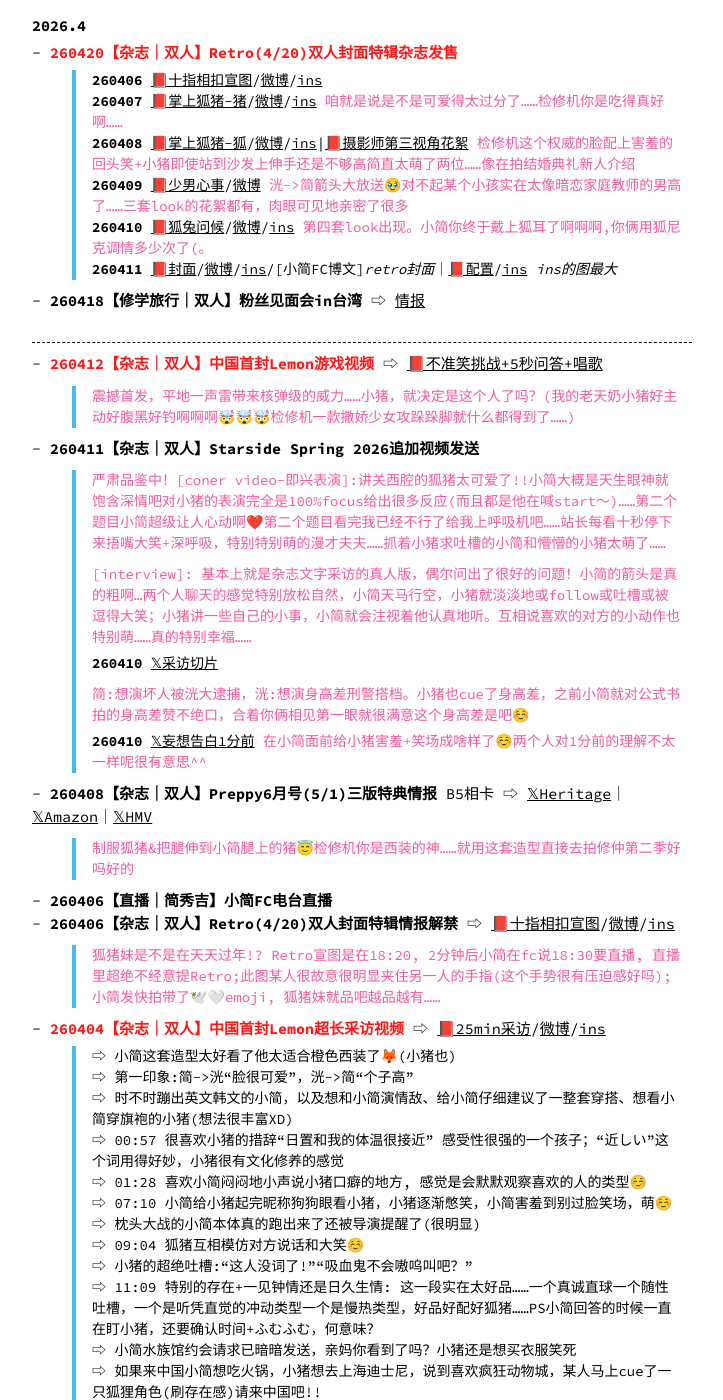
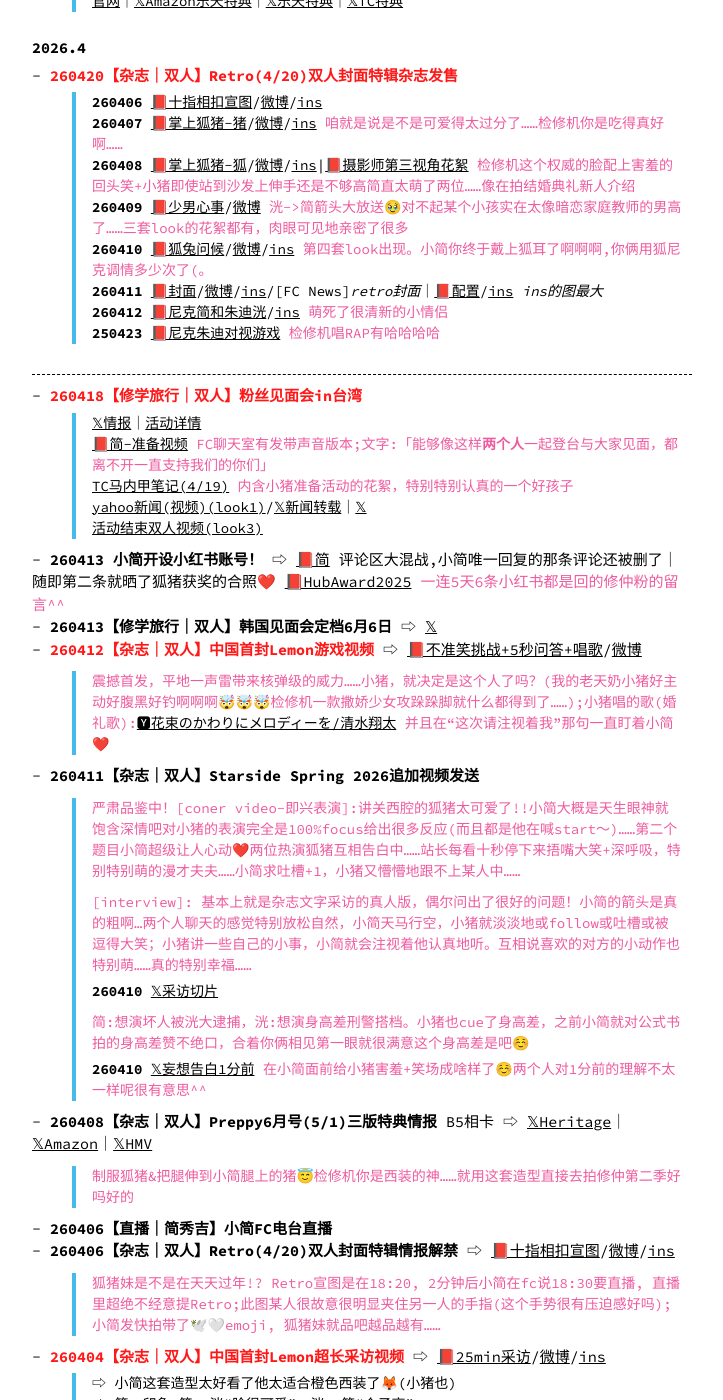
Before and after one commit to eri329/hidekou, a Jekyll site: the page built from index.md, in a window 1280 px wide and 1400 px high, scrolled down 782 px. Shown: the whole window, without its empty margins (278-1001 px from the left). Built offline with Jekyll 4.4.1, drawn with Linux system fonts in a browser that asks for light colours; comment, search, counter and statistics services are not loaded; some of the changed text lies outside the part shown.

Commit message:
regular update

```diff
--- a/index.md
+++ b/index.md
@@ -48,14 +49,23 @@ permalink: /
     > **260408** [📕掌上狐猪-狐](https://xhslink.com/o/9VXD6W2bsDB)/[微博](https://weibo.com/7956654733/5285479664847891)/[ins](https://www.instagram.com/p/DW3Y8ERj3H9/)|[📕摄影师第三视角花絮](https://xhslink.com/o/7Ief5Mn9SIx) <span>检修机这个权威的脸配上害羞的回头笑+小猪即使站到沙发上伸手还是不够高简直太萌了两位……像在拍结婚典礼新人介绍</span>{: .text-pink}
     > **260409** [📕少男心事](https://xhslink.com/o/5kSCp3tnVC5)/[微博](https://weibo.com/7956654733/QA18RhwGz) <span>洸->简箭头大放送🥹对不起某个小孩实在太像暗恋家庭教师的男高了……三套look的花絮都有，肉眼可见地亲密了很多</span>{: .text-pink}
     > **260410** [📕狐兔问候](https://xhslink.com/o/8upfY2z6eti)/[微博](https://weibo.com/7956654733/QAaznhd2X)/[ins](https://www.instagram.com/p/DW8jQzkD0WB/) <span>第四套look出现。小简你终于戴上狐耳了啊啊啊,你俩用狐尼克调情多少次了(。</span>{: .text-pink}
-    > **260411** [📕封面](https://xhslink.com/o/6mtK6yP74xU)/[微博](https://weibo.com/7956654733/5286566809305299)/[ins](https://www.instagram.com/p/DW_H2YOjyCm/)/[小简FC博文]*retro封面*｜[📕配置](https://xhslink.com/o/Ad3Fiss2v13)/[ins](https://www.instagram.com/p/DW_IHoej7IB/) *ins的图最大*
-* **260418【修学旅行｜双人】粉丝见面会in台湾** ⇨ [情报](https://x.com/manga10_tw/status/2037471140638310839)
+    > **260411** [📕封面](https://xhslink.com/o/6mtK6yP74xU)/[微博](https://weibo.com/7956654733/5286566809305299)/[ins](https://www.instagram.com/p/DW_H2YOjyCm/)/[FC News]*retro封面*｜[📕配置](https://xhslink.com/o/Ad3Fiss2v13)/[ins](https://www.instagram.com/p/DW_IHoej7IB/) *ins的图最大*
+    > **260412** [📕尼克简和朱迪洸](http://xhslink.com/o/1NHzBlqndjV)/[ins](https://www.instagram.com/reels/DXBsK5jDwWs/) <span>萌死了很清新的小情侣</span>{: .text-pink}
+    > **250423** [📕尼克朱迪对视游戏](http://xhslink.com/o/20hi7UH2G6L) <span>检修机唱RAP有哈哈哈哈</span>{: .text-pink}
 <div class="line"></div>
 
-* **260412【杂志｜双人】中国首封Lemon游戏视频**{: .text-red} ⇨ [📕不准笑挑战+5秒问答+唱歌](http://xhslink.com/o/1kEFWfx8Srd)
-    > #### 震撼首发，平地一声雷带来核弹级的威力……小猪，就决定是这个人了吗？(我的老天奶小猪好主动好腹黑好钓啊啊啊🤯🤯🤯检修机一款撒娇少女攻跺跺脚就什么都得到了……)
+* **260418【修学旅行｜双人】粉丝见面会in台湾**{: .text-red}
+    > [𝕏情报](https://x.com/manga10_tw/status/2037471140638310839)｜[活动详情](https://world.manga10.com/blogs/eventstaiwan/shugakuryokofm2026)
+    > [📕简-准备视频](http://xhslink.com/o/1P36D0S1cAs) <span>FC聊天室有发带声音版本;文字:「能够像这样**两个人**一起登台与大家见面，都离不开一直支持我们的你们」</span>{: .text-pink}
+    > [TC马内甲笔记(4/19)](https://sp.tcland.jp/contents/1066713) <span>内含小猪准备活动的花絮，特别特别认真的一个好孩子</span>{: .text-pink}
+    > [yahoo新闻(视频)(look1)](https://news.yahoo.co.jp/articles/f9c7570f8d84ec91c48acd7c1b2c8d449b124982)/[𝕏新闻转载](https://x.com/altjdsus__/status/2045481021970514176)｜[𝕏](https://x.com/dramal_abc/status/2045480150788456897)
+    > [活动结束双人视频(look3)](https://x.com/dramal_abc/status/2045533082414145674)
+* **260413 小简开设小红书账号！** ⇨ [📕简](http://xhslink.com/o/8V1luAlHrSu) 评论区大混战,小简唯一回复的那条评论还被删了｜随即第二条就晒了狐猪获奖的合照❤️ [📕HubAward2025](http://xhslink.com/o/7SUzuoAxAUn) <span>一连5天6条小红书都是回的修仲粉的留言^^</span>{: .text-pink}
+* **260413【修学旅行｜双人】韩国见面会定档6月6日** ⇨ [𝕏](https://x.com/p_en_kr/status/2043554933086326826)
+* **260412【杂志｜双人】中国首封Lemon游戏视频**{: .text-red} ⇨ [📕不准笑挑战+5秒问答+唱歌](http://xhslink.com/o/1kEFWfx8Srd)/[微博](https://weibo.com/7176134584/5286867252807111)
+    > #### 震撼首发，平地一声雷带来核弹级的威力……小猪，就决定是这个人了吗？(我的老天奶小猪好主动好腹黑好钓啊啊啊🤯🤯🤯检修机一款撒娇少女攻跺跺脚就什么都得到了……);小猪唱的歌(婚礼歌):[🆈花束のかわりにメロディーを/清水翔太](https://www.youtube.com/watch?v=L1D_hLw4AA4) 并且在“这次请注视着我”那句一直盯着小简❤️
 * **260411【杂志｜双人】Starside Spring 2026追加视频发送**
-    > #### 严肃品鉴中！[coner video-即兴表演]:讲关西腔的狐猪太可爱了!!小简大概是天生眼神就饱含深情吧对小猪的表演完全是100%focus给出很多反应(而且都是他在喊start～)……第二个题目小简超级让人心动啊❤️第二个题目看完我已经不行了给我上呼吸机吧……站长每看十秒停下来捂嘴大笑+深呼吸，特别特别萌的漫才夫夫……抓着小猪求吐槽的小简和懵懵的小猪太萌了……
+    > #### 严肃品鉴中！[coner video-即兴表演]:讲关西腔的狐猪太可爱了!!小简大概是天生眼神就饱含深情吧对小猪的表演完全是100%focus给出很多反应(而且都是他在喊start～)……第二个题目小简超级让人心动❤️两位热演狐猪互相告白中……站长每看十秒停下来捂嘴大笑+深呼吸，特别特别萌的漫才夫夫……小简求吐槽+1，小猪又懵懵地跟不上某人中……
     > #### [interview]: 基本上就是杂志文字采访的真人版，偶尔问出了很好的问题！小简的箭头是真的粗啊…两个人聊天的感觉特别放松自然，小简天马行空，小猪就淡淡地或follow或吐槽或被逗得大笑；小猪讲一些自己的小事，小简就会注视着他认真地听。互相说喜欢的对方的小动作也特别萌……真的特别幸福……
     > **260410** [𝕏采访切片](https://x.com/starside_x/status/2042559090891854159)
     > #### 简:想演坏人被洸大逮捕，洸:想演身高差刑警搭档。小猪也cue了身高差，之前小简就对公式书拍的身高差赞不绝口，合着你俩相见第一眼就很满意这个身高差是吧☺️
```
Also changed, not shown: other parts of index.md (+2 -1 lines), about.md (+3 -2 lines), category.md (added, +18 -0 lines), solo.md (+15 -4 lines).
